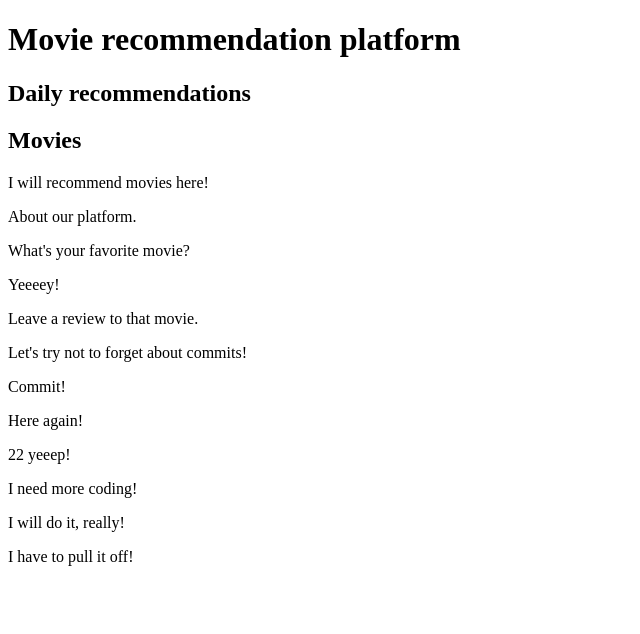
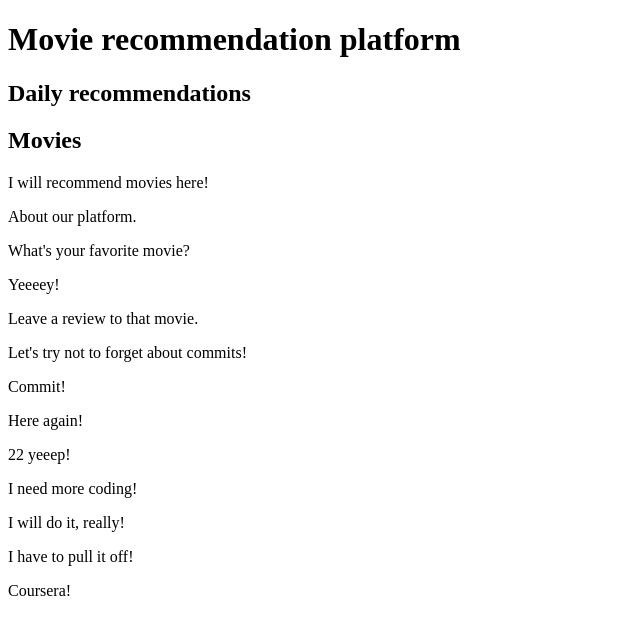
Before and after one commit to Dominionss/movie-recommendation-platform, a React (Vite) app: page / in a window 1280 px wide. Shown: the top 634 px of the page, without its empty margins (0-640 px from the left). Built offline with nearby package versions, Linux system fonts and the light colour scheme.

Commit message:
Coursera!

```diff
--- a/src/App.jsx
+++ b/src/App.jsx
@@ -33,6 +33,8 @@ function App() {
 
             <p>I have to pull it off!</p>
 
+            <p>Coursera!</p>
+
         </>
     )
 }
```
